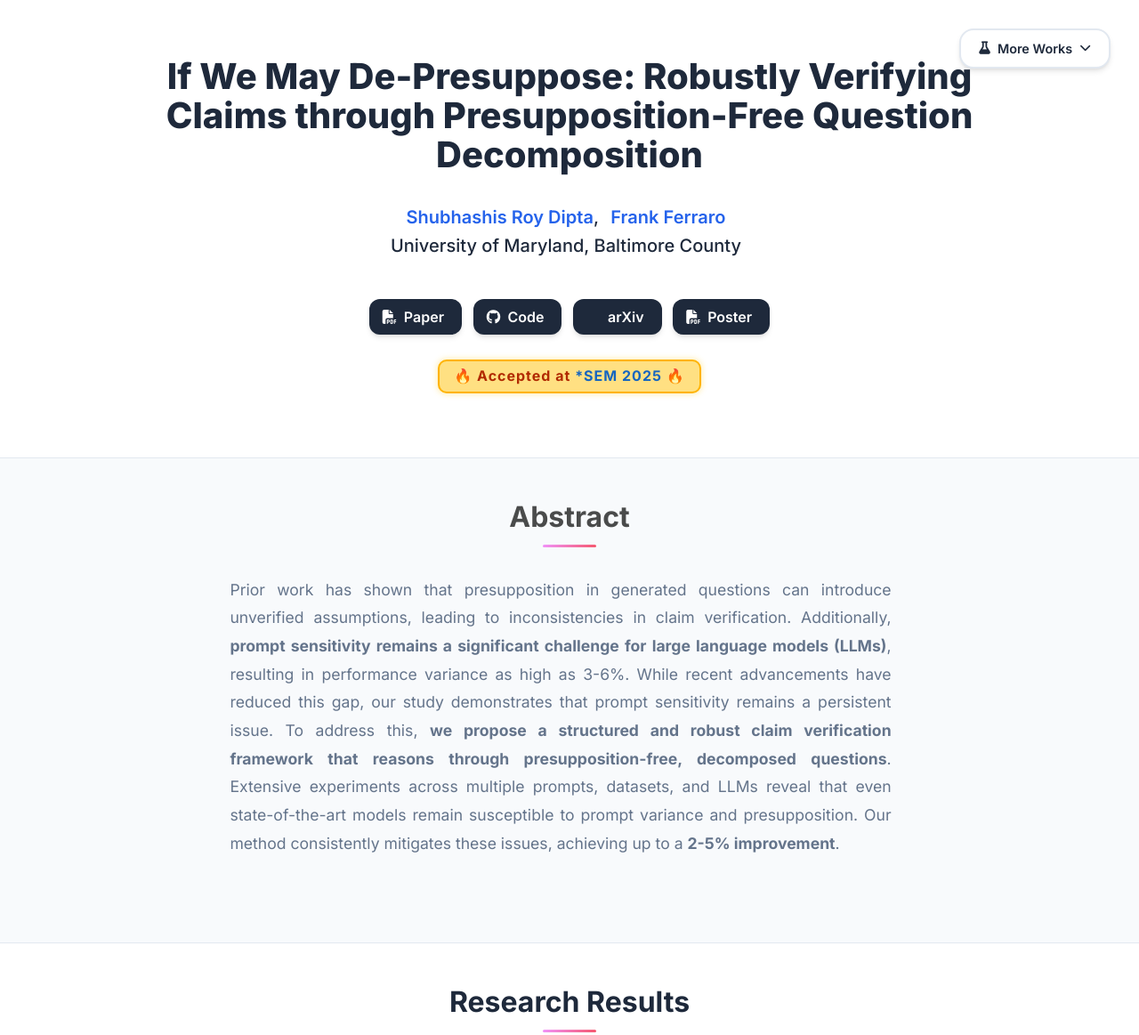
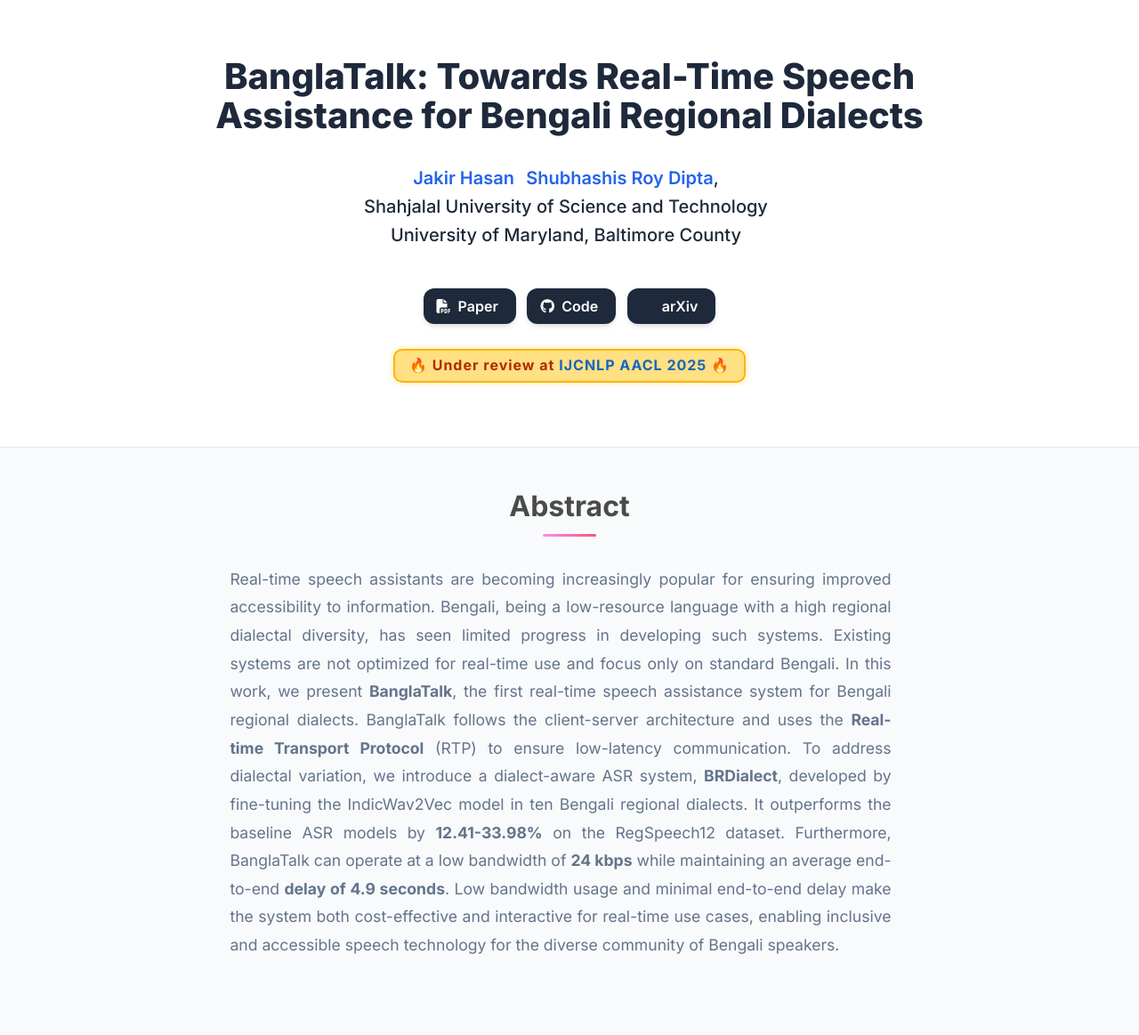
Before and after one commit to Jak57/BanglaTalk, a plain HTML site: page docs/index.html in a window 1280 px wide. Shown: the top 1163 px of the page at 89% size. Drawn offline with nearby package versions, Linux system fonts and the light colour scheme; a script that the page names is missing; some icons are missing.

Commit message:
abstract added

```diff
--- a/docs/index.html
+++ b/docs/index.html
@@ -6,24 +6,26 @@
   <meta name="viewport" content="width=device-width, initial-scale=1">
 
   <!-- Primary Meta Tags -->
+   <!-- fixed -->
   <meta name="title"
-    content="If We May De-Presuppose: Robustly Verifying Claims through Presupposition-Free Question Decomposition">
+    content="BanglaTalk: Towards Real-Time Speech Assistance for Bengali Regional Dialects">
   <meta name="description"
     content="We present a novel approach to verifying claims through presupposition-free question decomposition. Our method decomposes a question into a set of presupposition-free sub-questions and verifies each sub-question independently. This allows us to verify claims that are not possible to verify using traditional methods.">
   <meta name="keywords"
     content="presupposition, question decomposition, verification, claims, natural language processing">
-  <meta name="author" content="Shubhashis Roy Dipta, Frank Ferraro">
+  <meta name="author" content="Jakir Hasan, Shubhashis Roy Dipta">
   <meta name="robots" content="index, follow">
   <meta name="language" content="English">
 
   <!-- Open Graph / Facebook -->
+   <!-- fixed -->
   <meta property="og:type" content="article">
-  <meta property="og:site_name" content="University of Maryland, Baltimore County">
+  <meta property="og:site_name" content="Shahjalal University of Science and Technology">
   <meta property="og:title"
-    content="If We May De-Presuppose: Robustly Verifying Claims through Presupposition-Free Question Decomposition">
+    content="BanglaTalk: Towards Real-Time Speech Assistance for Bengali Regional Dialects">
   <meta property="og:description"
     content="We present a novel approach to verifying claims through presupposition-free question decomposition. Our method decomposes a question into a set of presupposition-free sub-questions and verifies each sub-question independently. This allows us to verify claims that are not possible to verify using traditional methods.">
-  <meta property="og:url" content="https://dipta007.github.io/de-Presuppose/">
+  <meta property="og:url" content="https://github.com/Jak57/BanglaTalk">
   <!-- TODO: Create a 1200x630px preview image and update path -->
   <meta property="og:image" content="https://YOUR_DOMAIN.com/static/images/social_preview.png">
   <meta property="og:image:width" content="1200">
@@ -40,21 +42,21 @@
   <meta name="twitter:site" content="@iamdipta007">
   <meta name="twitter:creator" content="@iamdipta007">
   <meta name="twitter:title"
-    content="If We May De-Presuppose: Robustly Verifying Claims through Presupposition-Free Question Decomposition">
+    content="BanglaTalk: Towards Real-Time Speech Assistance for Bengali Regional Dialects">
   <meta name="twitter:description"
     content="We present a novel approach to verifying claims through presupposition-free question decomposition. Our method decomposes a question into a set of presupposition-free sub-questions and verifies each sub-question independently. This allows us to verify claims that are not possible to verify using traditional methods.">
   <meta name="twitter:image" content="https://dipta007.github.io/de-Presuppose/static/images/social_preview.png">
   <meta name="twitter:image:alt"
-    content="If We May De-Presuppose: Robustly Verifying Claims through Presupposition-Free Question Decomposition - Research Preview">
+    content="BanglaTalk: Towards Real-Time Speech Assistance for Bengali Regional Dialects - Research Preview">
 
   <!-- Academic/Research Specific -->
   <meta name="citation_title"
-    content="If We May De-Presuppose: Robustly Verifying Claims through Presupposition-Free Question Decomposition">
+    content="BanglaTalk: Towards Real-Time Speech Assistance for Bengali Regional Dialects">
+  <meta name="citation_author" content="Hasan, Jakir">
   <meta name="citation_author" content="Roy Dipta, Shubhashis">
-  <meta name="citation_author" content="Ferraro, Frank">
   <meta name="citation_publication_date" content="2025">
-  <meta name="citation_conference_title" content="*SEM 2025">
-  <meta name="citation_pdf_url" content="https://arxiv.org/pdf/2508.16838">
+  <meta name="citation_conference_title" content="IJCNLP AACL 2025">
+  <meta name="citation_pdf_url" content="https://arxiv.org/pdf/2510.06188">
 
   <!-- Additional SEO -->
   <meta name="theme-color" content="#2563eb">
@@ -70,7 +72,7 @@
   <link rel="preconnect" href="https://cdn.jsdelivr.net">
 
 
-  <title>If We May De-Presuppose: Robustly Verifying Claims through Presupposition-Free Question Decomposition</title>
+  <title>BanglaTalk: Towards Real-Time Speech Assistance for Bengali Regional Dialects</title>
 
   <!-- Favicon and App Icons -->
   <link rel="icon" type="image/x-icon" href="static/images/favicon.ico">
@@ -182,12 +184,12 @@
 
 
   <!-- Scroll to Top Button -->
-  <button class="scroll-to-top" onclick="scrollToTop()" title="Scroll to top" aria-label="Scroll to top">
+  <!-- <button class="scroll-to-top" onclick="scrollToTop()" title="Scroll to top" aria-label="Scroll to top">
     <i class="fas fa-chevron-up"></i>
-  </button>
+  </button> -->
 
   <!-- More Works Dropdown -->
-  <div class="more-works-container">
+  <!-- <div class="more-works-container">
     <button class="more-works-btn" onclick="toggleMoreWorks()" title="View More Works from Our Lab">
       <i class="fas fa-flask"></i>
       More Works
@@ -217,7 +219,7 @@
         </a>
       </div>
     </div>
-  </div>
+  </div> -->
 
   <main id="main-content">
     <section class="hero">
@@ -225,14 +227,14 @@
         <div class="container is-max-desktop">
           <div class="columns is-centered">
             <div class="column has-text-centered">
-              <h2 class="title is-2 publication-title">If We May De-Presuppose: Robustly Verifying Claims through
-                Presupposition-Free Question Decomposition</h2>
+              <h2 class="title is-2 publication-title">BanglaTalk: Towards Real-Time Speech Assistance for Bengali Regional Dialects</h2>
               <div class="is-size-5 publication-authors">
                 <span class="author-block">
+                  <a href="https://jak57.github.io/" target="_blank">Jakir Hasan</a></span>
+                <span class="author-block">
                   <a href="https://roydipta.com" target="_blank">Shubhashis Roy Dipta</a>,</span>
-                <span class="author-block">
-                  <a href="https://userpages.cs.umbc.edu/ferraro/" target="_blank">Frank Ferraro</a></span>
                 <br>
+                <span class="author-block">Shahjalal University of Science and Technology</span><br>
                 <span class="author-block">University of Maryland, Baltimore County</span>
 
               </div>
@@ -240,7 +242,7 @@
               <div class="column has-text-centered">
                 <div class="publication-links">
                   <span class="link-block">
-                    <a href="https://arxiv.org/abs/2508.16838" target="_blank"
+                    <a href="https://arxiv.org/abs/2510.06188" target="_blank"
                       class="external-link button is-normal is-rounded is-dark">
                       <span class="icon">
                         <i class="fas fa-file-pdf"></i>
@@ -250,7 +252,7 @@
                   </span>
 
                   <span class="link-block">
-                    <a href="http://github.com/dipta007/de-Presuppose" target="_blank"
+                    <a href="https://github.com/Jak57/BanglaTalk" target="_blank"
                       class="external-link button is-normal is-rounded is-dark">
                       <span class="icon">
                         <i class="fab fa-github"></i>
@@ -260,7 +262,7 @@
                   </span>
 
                   <span class="link-block">
-                    <a href="https://arxiv.org/abs/2508.16838" target="_blank"
+                    <a href="https://arxiv.org/abs/2510.06188" target="_blank"
                       class="external-link button is-normal is-rounded is-dark">
                       <span class="icon">
                         <i class="ai ai-arxiv"></i>
@@ -270,14 +272,14 @@
                   </span>
 
                   <!-- poster link -->
-                  <span class="link-block">
+                  <!-- <span class="link-block">
                     <a href="static/pdfs/poster.pdf" target="_blank"
                       class="external-link button is-normal is-rounded is-dark">
                       <span class="icon">
                         <i class="fas fa-file-pdf"></i>
                       </span>
                       <span>Poster</span>
-                    </a>
+                    </a> -->
                 </div>
               </div>
 
@@ -296,7 +298,8 @@
                     letter-spacing: 1px;
                     border: 2px solid #ffb300;
                   ">
-                    🔥 Accepted at <span style="color:#1565c0;">*SEM 2025</span> 🔥
+                    <!-- 🔥 Accepted at <span style="color:#1565c0;">IJCNLP AACL 2025</span> 🔥 -->
+                     🔥 Under review at <span style="color:#1565c0;">IJCNLP AACL 2025</span> 🔥
                   </span>
                 </div>
               </centering>
@@ -318,7 +321,7 @@
 
               <div class="content has-text-justified">
                 <p>
-                  Prior work has shown that presupposition in generated questions can introduce unverified assumptions,
+                  <!-- Prior work has shown that presupposition in generated questions can introduce unverified assumptions,
                   leading to inconsistencies in claim verification. Additionally, <strong>prompt sensitivity remains a
                     significant
                     challenge for large language models (LLMs)</strong>, resulting in performance variance as high as
@@ -331,7 +334,20 @@
                   prompts, datasets, and LLMs reveal that even state-of-the-art models remain susceptible to prompt
                   variance and presupposition. Our method consistently mitigates these issues, achieving up to a
                   <strong>2-5%
-                    improvement</strong>.
+                    improvement</strong>. -->
+
+                  Real-time speech assistants are becoming increasingly popular for ensuring improved accessibility to
+                   information. Bengali, being a low-resource language with a high regional dialectal diversity,
+                   has seen limited progress in developing such systems. Existing systems are not optimized for
+                   real-time use and focus only on standard Bengali. In this work, we present <strong>BanglaTalk</strong>, the first
+                   real-time speech assistance system for Bengali regional dialects. BanglaTalk follows the client-server
+                   architecture and uses the <strong>Real-time Transport Protocol</strong> (RTP) to ensure low-latency communication.
+                   To address dialectal variation, we introduce a dialect-aware ASR system, <strong>BRDialect</strong>, developed by
+                   fine-tuning the IndicWav2Vec model in ten Bengali regional dialects. It outperforms the baseline ASR
+                   models by <strong>12.41-33.98%</strong> on the RegSpeech12 dataset. Furthermore, BanglaTalk can operate at a low bandwidth of
+                   <strong>24 kbps</strong> while maintaining an average end-to-end <strong>delay of 4.9 seconds</strong>. Low bandwidth usage and minimal end-to-end
+                   delay make the system both cost-effective and interactive for real-time use cases, enabling inclusive and
+                   accessible speech technology for the diverse community of Bengali speakers.
                 </p>
               </div>
               <div style="flex: 1;">
@@ -472,13 +488,13 @@
           </button>
         </div>
         <pre id="bibtex-code"><code>@article{dipta2025depresupposerobustlyverifyingclaims,
-      title={If We May De-Presuppose: Robustly Verifying Claims through Presupposition-Free Question Decomposition},
-      author={Shubhashis Roy Dipta and Francis Ferraro},
+      title={BanglaTalk: Towards Real-Time Speech Assistance for Bengali Regional Dialects},
+      author={Jakir Hasan and Shubhashis Roy Dipta},
       year={2025},
-      eprint={2508.16838},
+      eprint={2510.06188},
       archivePrefix={arXiv},
       primaryClass={cs.CL},
-      url={https://arxiv.org/abs/2508.16838},
+      url={https://arxiv.org/abs/2510.06188},
 }</code></pre>
       </div>
     </section>
```
